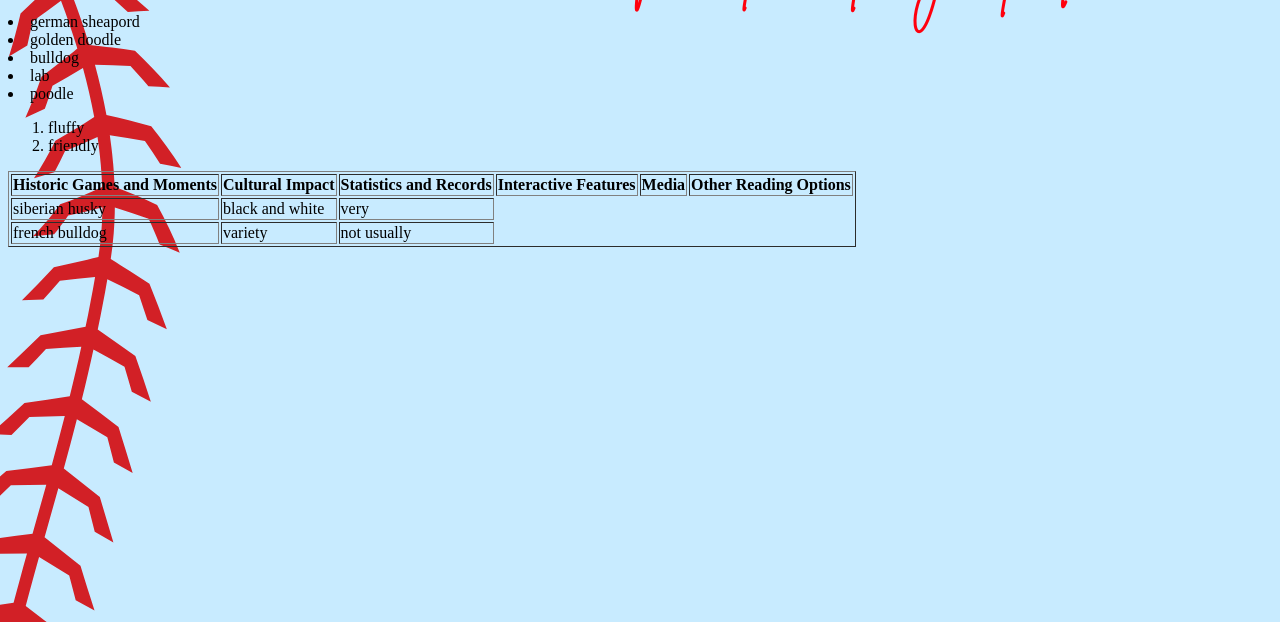
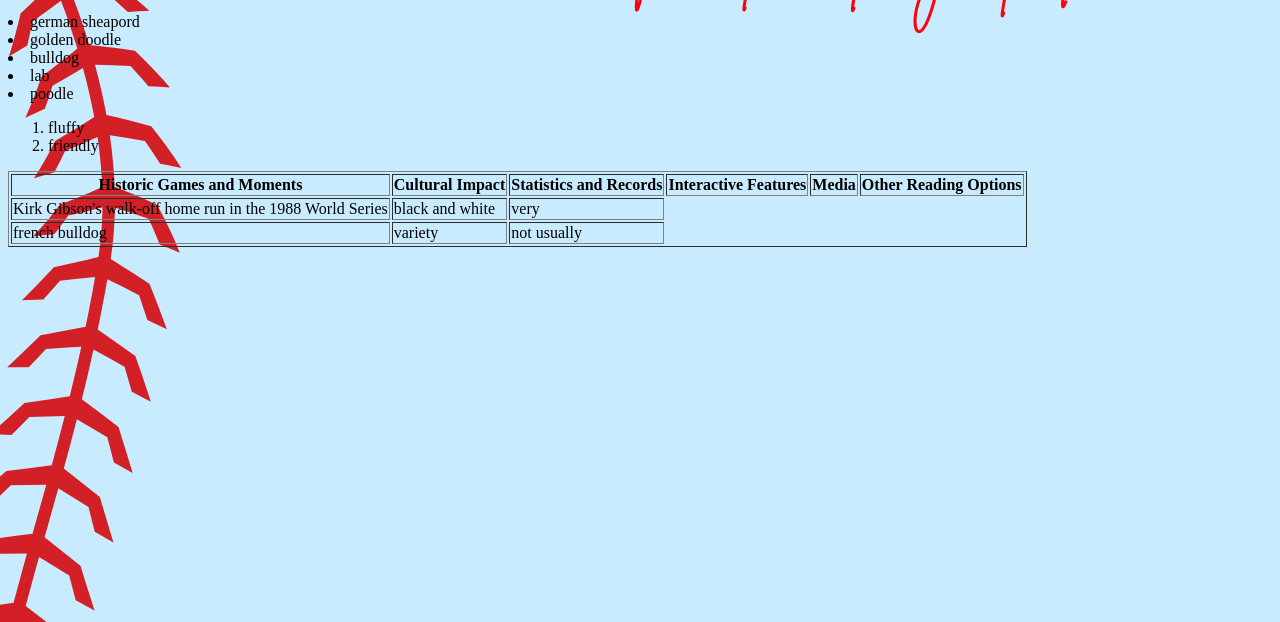
Before and after one commit to arbui-flord/arbui-flord.github.io, a plain HTML site: page index.html in a window 1280 px wide. Shown: the part 178-800 px from the top of the page. Drawn offline with Linux system fonts and the light colour scheme.

Commit message:
Update index.html

```diff
--- a/index.html
+++ b/index.html
@@ -19,7 +19,7 @@
           <li> poodle</li>
           <ol><li> fluffy </li>
           <li> friendly </li></ol>
-          </ul> <table border = "1"><tr><th>Historic Games and Moments</th><th>Cultural Impact</th><th>Statistics and Records</th><th>Interactive Features</th><th>Media</th><th>Other Reading Options</th></tr><tr><td>siberian husky</td><td>black and white</td><td>very</td><tr><td> french bulldog</td><td> variety </td><td> not usually </td></tr></tr></table>
+          </ul> <table border = "1"><tr><th>Historic Games and Moments</th><th>Cultural Impact</th><th>Statistics and Records</th><th>Interactive Features</th><th>Media</th><th>Other Reading Options</th></tr><tr><td>Kirk Gibson's walk-off home run in the 1988 World Series</td><td>black and white</td><td>very</td><tr><td> french bulldog</td><td> variety </td><td> not usually </td></tr></tr></table>
         </body>
     </head>
 </html>
```
